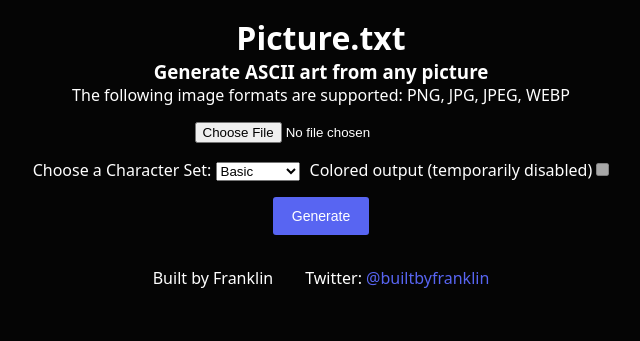
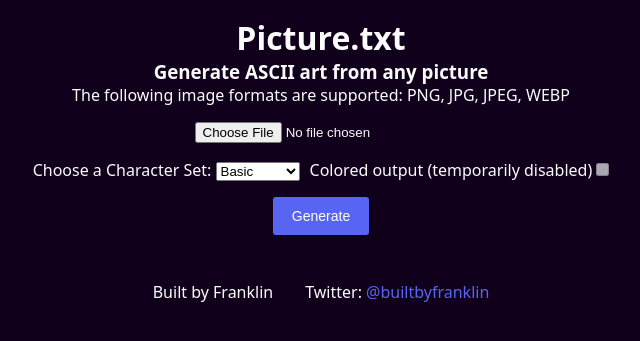
Before and after one commit to bruce-pain/image2ascii, a FastAPI app: page / in a window 1280 px wide. Shown: the top 341 px of the page, without its empty margins (319-959 px from the left). Run offline with FastAPI, Linux system fonts and the light colour scheme.

Commit message:
feat: new background color, border line, improved quality

```diff
--- a/img2ascii.py
+++ b/img2ascii.py
@@ -21,7 +21,7 @@ class ImgToAscii:
             "detailed": "`.',-~:;-=+*#%@MW",
             "smooth": "▁▂▃▄▅▆▇█",
             "basic": ".°:oO8@",
-            "geometric": "○◌◊─│┌┐└┘├┤┬┴┼▁▂▃▄▅▆▇▀█",
+            "geometric": "○◌─│┌┐└┘├┤┬┴┼▁▂▃▄▅▆▇▀█",
         }
 
         selected_ramp = RAMPS[ramp_choice]
--- a/static/main.js
+++ b/static/main.js
@@ -3,6 +3,7 @@ document.getElementById('uploadForm').addEventListener('submit', async function(
 
 	const statusBar = document.getElementById('status-bar');
 	const asciiOutput = document.getElementById('asciiOutput');
+	const displayArea = document.getElementById('display');
 
 	const fileInput = document.getElementById('fileInput');
 	const formData = new FormData();
@@ -15,6 +16,7 @@ document.getElementById('uploadForm').addEventListener('submit', async function(
 	let imageWidth;
 
 	statusBar.innerHTML = "generating..."
+	displayArea.style.border = "0px";
 	asciiOutput.innerHTML = ""
 
 	if (fileInput.files[0] == null) {
@@ -23,13 +25,7 @@ document.getElementById('uploadForm').addEventListener('submit', async function(
 		formData.append('image_file', fileInput.files[0]);
 
 		try {
-			if (screenWidth < 500) {
-				imageWidth = 150
-			} else {
-				imageWidth = 200
-			}
-
-
+			imageWidth = 400
 			const response = await fetch(`/upload?width=${imageWidth}&character_set=${selectedCharSet}&is_colored=${addColor}`, {
 				method: 'POST',
 				body: formData
@@ -38,6 +34,7 @@ document.getElementById('uploadForm').addEventListener('submit', async function(
 			const data = await response.json();
 			const result = data["result"];
 			statusBar.innerHTML = "done!";
+			displayArea.style.border = "1px solid #FCFCFC";
 
 			if (addColor == true) {
 				asciiOutput.innerHTML = result;
--- a/static/style.css
+++ b/static/style.css
@@ -6,8 +6,8 @@
 
 body {
 	font-family: system-ui, -apple-system, BlinkMacSystemFont, 'Segoe UI', Roboto, Oxygen, Ubuntu, Cantarell, 'Open Sans', 'Helvetica Neue', sans-serif;
-	background-color: #050505;
-	color: #FFFFFF;
+	background-color: #11001C;
+	color: #FCFCFC;
 }
 
 button {
@@ -74,14 +74,28 @@ h1 {
 	text-align: center;
 }
 
+.display {
+	display: flex;
+	flex-direction: row;
+	justify-content: center;
+	padding: 5px;
+	margin: 10px;
+	border-radius: 5px;
+	width: max-content;
+}
+
 .preview {
-	font-size: 0.18rem;
-	margin: 1rem;
+	font-size: 0.11rem;
+	overflow: auto;
 }
 
 @media screen and (max-width: 650px) {
 	.preview {
 		font-size: 0.11rem;
+	}
+
+	.display {
+		width: 90vw;
 	}
 }
 
--- a/templates/index.html
+++ b/templates/index.html
@@ -4,8 +4,11 @@
 <head>
 	<meta charset="UTF-8">
 	<meta name="viewport" content="width=device-width, initial-scale=1">
+	<meta http-equiv='cache-control' content='no-cache'>
+	<meta http-equiv='expires' content='0'>
+	<meta http-equiv='pragma' content='no-cache'>
 	<title>Picture.txt</title>
-	<link href="static/style.css" rel="stylesheet">
+	<link href="static/style.css?v=1.6" rel="stylesheet">
 </head>
 
 <body>
@@ -32,7 +35,8 @@
 						</div>
 						<div class="color-toggle">
 							<label for="addColor">
-								Colored output (temporarily disabled) <input type="checkbox" id="addColor" name="addColor" disabled>
+								Colored output (temporarily disabled) <input type="checkbox" id="addColor"
+									name="addColor" disabled>
 							</label>
 						</div>
 					</div>
@@ -41,7 +45,7 @@
 			</form>
 			<div class="status-bar" id="status-bar"></div>
 		</div>
-		<div class="display">
+		<div id="display" class="display">
 			<pre id="asciiOutput" class="preview"></pre>
 		</div>
 		<div class="footer">
@@ -49,7 +53,7 @@
 			<p>Twitter: <a href="https://x.com/builtbyfranklin">@builtbyfranklin</a></p>
 		</div>
 	</div>
-	<script src="/static/main.js"></script>
+	<script src="/static/main.js?v=1.3"></script>
 </body>
 
 </html>
```
